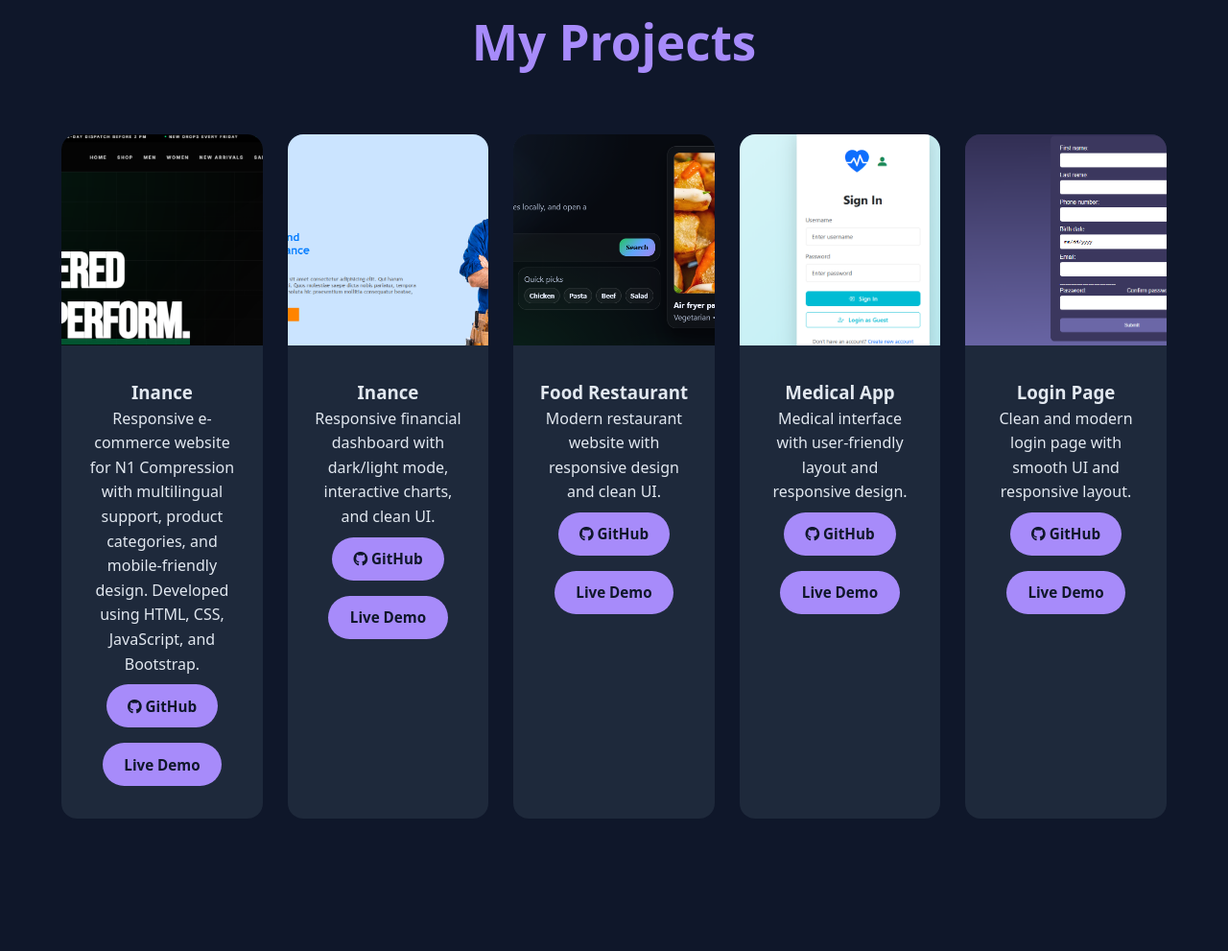
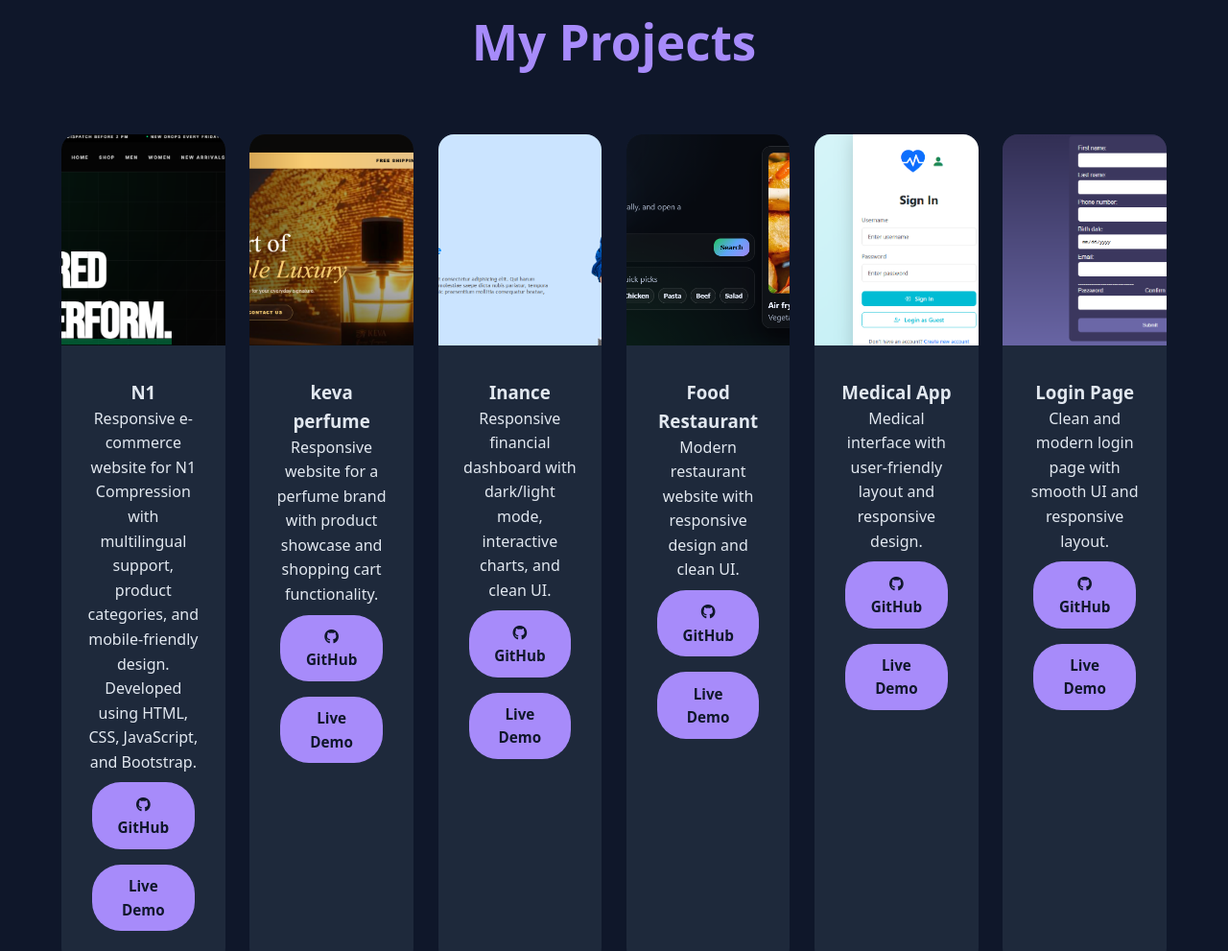
Before and after one commit to 3lireda00/portfolio, a plain HTML site: page index.html in a window 1280 px wide. Shown: the part 2705-3696 px from the top of the page at 96% size. Drawn offline with nearby package versions, Linux system fonts and the light colour scheme.

Commit message:
Update project

```diff
--- a/index.html
+++ b/index.html
@@ -148,7 +148,7 @@
 <div class="project-card">
           <img src="Screenshot 2026-06-20 072254.png" alt="Inance Project" />
           <div class="project-info">
-            <h3>Inance</h3>
+            <h3>N1</h3>
             <p>Responsive e-commerce website for N1 Compression with multilingual support, product categories, and mobile-friendly design. Developed using HTML, CSS, JavaScript, and Bootstrap.
 </p>
             <div class="project-links">
@@ -159,7 +159,19 @@
             </div>
           </div>
         </div>
-
+   <div class="project-card">
+          <img src="Screenshot 2026-08-25 170153.png" alt="Food Project" />
+          <div class="project-info">
+            <h3>keva perfume</h3>
+            <p>Responsive website for a perfume brand with product showcase and shopping cart functionality.</p>
+            <div class="project-links">
+              <a href="https://github.com/3lireda00/keva.git" target="_blank" class="btn-small">
+                <i class="fab fa-github"></i> GitHub
+              </a>
+              <a href="https://keva-perfume6.vercel.app/" target="_blank" class="btn-small">Live Demo</a>
+            </div>
+          </div>
+        </div>
         <div class="project-card">
           <img src="image.png" alt="Inance Project" />
           <div class="project-info">
```
Also changed, not shown: Screenshot 2026-08-25 170153.png (added).
